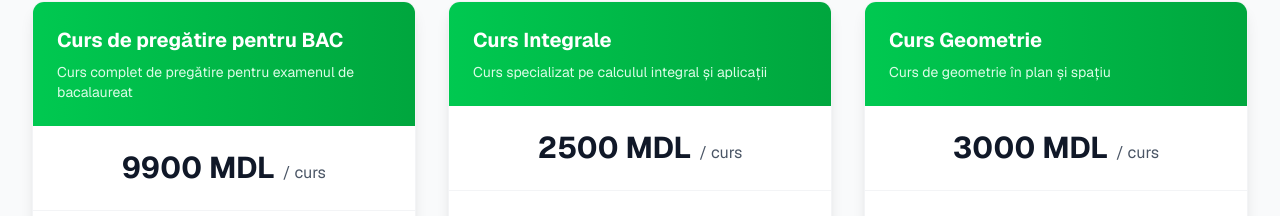
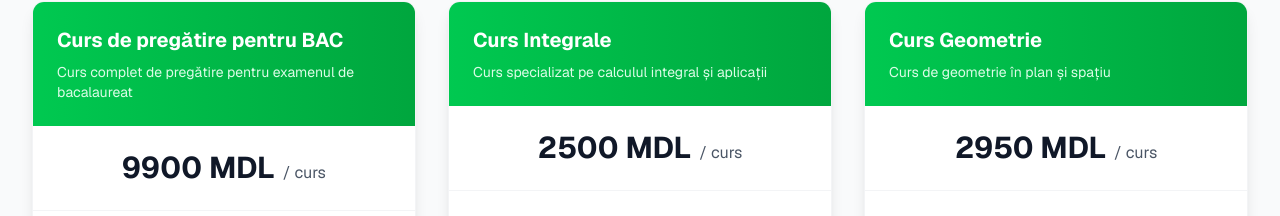
Before and after one commit to mariusnazaria/academic-hub, a Next.js app: page /cursuri in a window 1280 px wide. Shown: the part 1278-1494 px from the top of the page. Built offline with nearby package versions, Linux system fonts and the light colour scheme.

Commit message:
Update page.tsx

```diff
--- a/src/app/cursuri/page.tsx
+++ b/src/app/cursuri/page.tsx
@@ -94,7 +94,7 @@ export default function Cursuri() {
     {
       title: "Curs Geometrie",
       description: "Curs de geometrie în plan și spațiu",
-      price: "3000 MDL",
+      price: "2950 MDL",
       duration: "6 săptămâni, 12 lecții",
       schedule: "Luni-Vineri, 15:00-20:00",
       maxStudents: 5,
```
